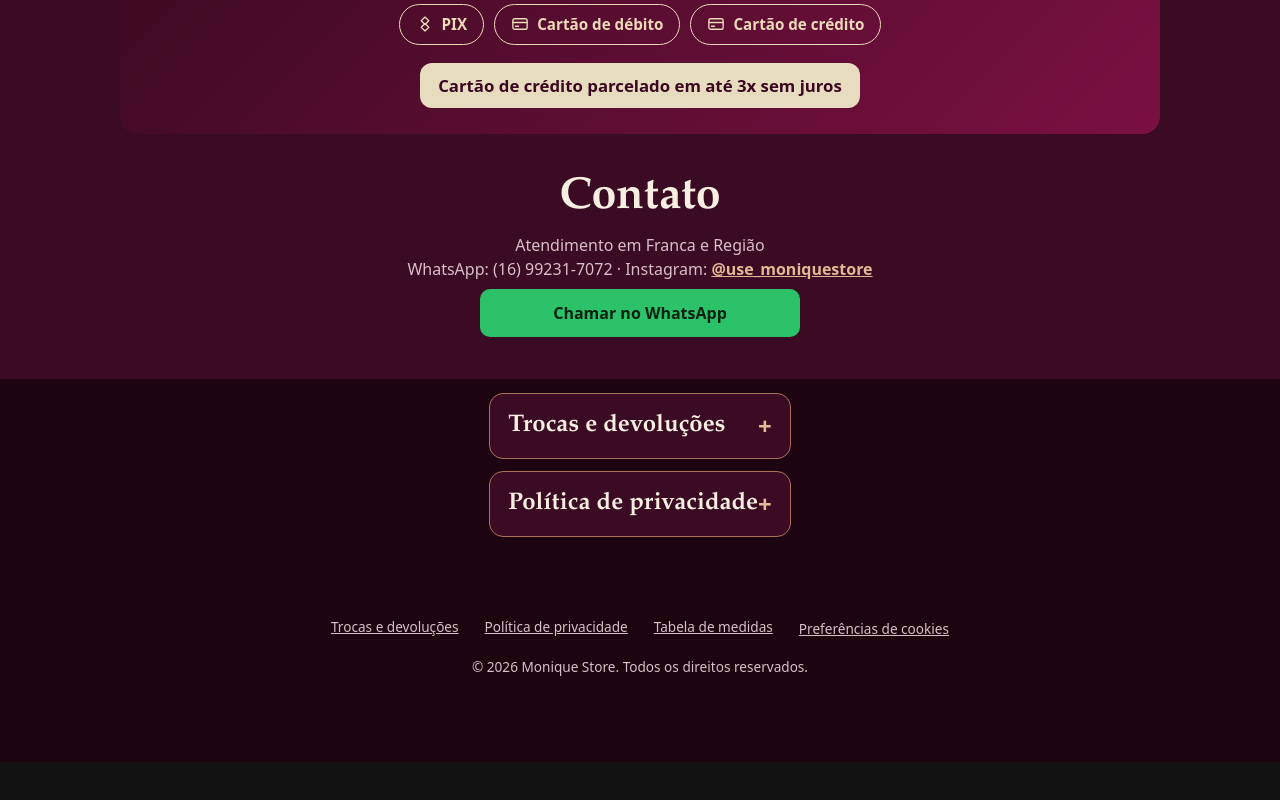
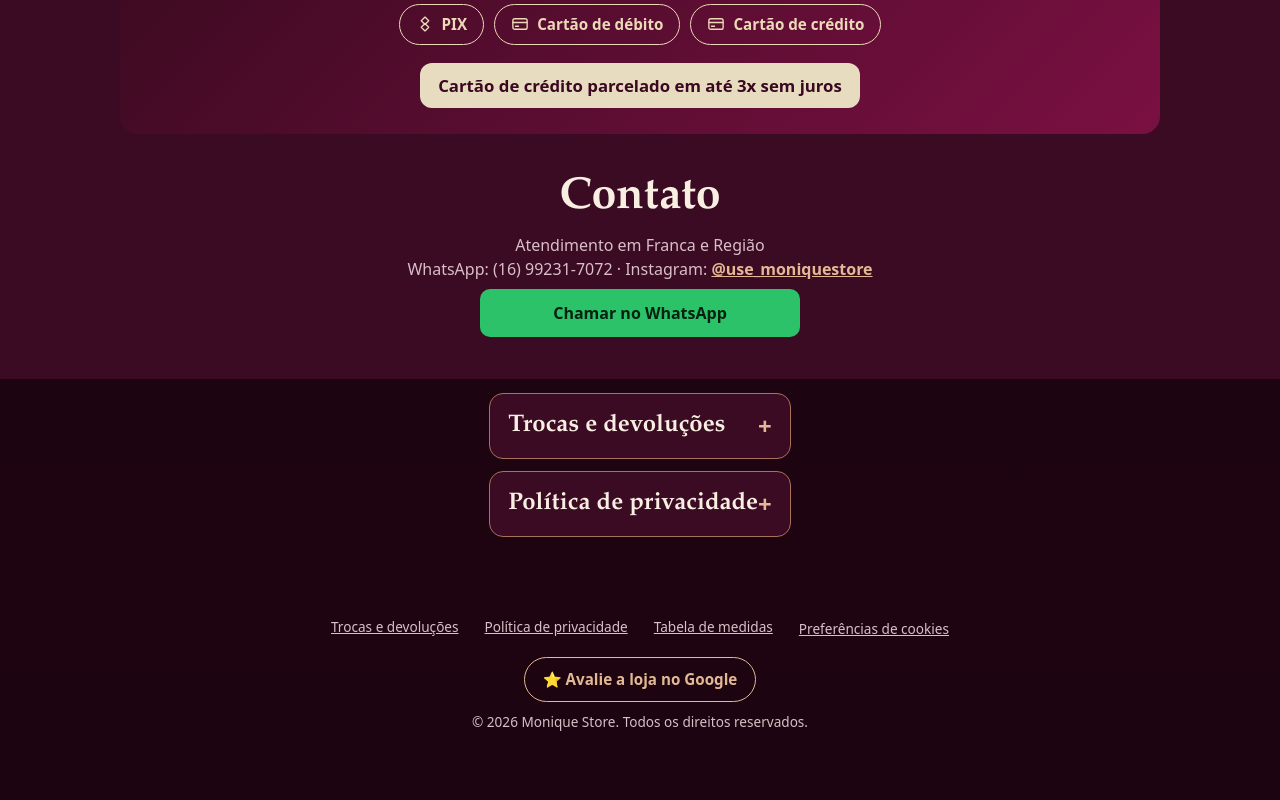
Before and after one commit to mateusoliveirateodoro21-sudo/MoniqueStore, a plain HTML site: page index.html in a window 1280 px wide. Shown: the part 9415-10215 px from the top of the page. Before the commit the page ends 10177 px from the top, so only its background shows below. Drawn offline with Linux system fonts and the light colour scheme.

Commit message:
Link 'Avalie a loja no Google' no rodapé
Co-Authored-By: Claude Sonnet 5.5 <noreply@anthropic.com>
Claude-Session: https://claude.ai/code/session_015bFD7Wfg94AeXMYJjSjj5k

```diff
--- a/index.html
+++ b/index.html
@@ -2,7 +2,7 @@
 <html lang="pt-BR">
 <head>
 <meta charset="utf-8">
-<meta http-equiv="Content-Security-Policy" content="default-src 'self'; script-src 'self' 'sha256-sedA7qIWm9eUaYFoU7M5SGoWOUjh46AtJZu88KBv0jA=' 'sha256-w8aPsyZPn+O6EUz8BXctA1ZORvvKMJnAf1PfKu3osNU=' https://*.googletagmanager.com; style-src 'self' 'unsafe-inline' https://fonts.googleapis.com; font-src https://fonts.gstatic.com; img-src 'self' data: https://*.google-analytics.com https://*.googletagmanager.com https://*.g.doubleclick.net https://*.google.com; connect-src https://*.analytics.google.com https://*.google-analytics.com https://*.googletagmanager.com https://*.g.doubleclick.net https://*.google.com; frame-src 'none'; object-src 'none'; base-uri 'none'; form-action 'none'; upgrade-insecure-requests">
+<meta http-equiv="Content-Security-Policy" content="default-src 'self'; script-src 'self' 'sha256-sedA7qIWm9eUaYFoU7M5SGoWOUjh46AtJZu88KBv0jA=' 'sha256-jqlJOJVPlKsqpW2lMfL8hfF1j0BaaLZtws4cdir5Ass=' https://*.googletagmanager.com; style-src 'self' 'unsafe-inline' https://fonts.googleapis.com; font-src https://fonts.gstatic.com; img-src 'self' data: https://*.google-analytics.com https://*.googletagmanager.com https://*.g.doubleclick.net https://*.google.com; connect-src https://*.analytics.google.com https://*.google-analytics.com https://*.googletagmanager.com https://*.g.doubleclick.net https://*.google.com; frame-src 'none'; object-src 'none'; base-uri 'none'; form-action 'none'; upgrade-insecure-requests">
 <!-- Google tag (gtag.js) -->
 <script async src="https://www.googletagmanager.com/gtag/js?id=G-2LC7Z88XGG"></script>
 <script>
@@ -275,6 +275,9 @@ body::before{content:"";position:fixed;inset:0 0 auto;height:env(safe-area-inset
 .acc-b ul{padding-left:20px;margin:4px 0}
 .acc-b b{color:var(--text)}
 .acc-b .upd{font-size:.8rem;margin-top:16px}
+.avalie{text-align:center;margin:6px 0 10px}
+.avalie a{display:inline-block;color:var(--accent);font-weight:700;font-size:.95rem;text-decoration:none;border:1px solid var(--accent);border-radius:999px;padding:10px 18px;min-height:40px}
+.avalie a:hover{text-decoration:underline}
 .flinks{display:flex;flex-wrap:wrap;gap:2px 18px;justify-content:center;margin-bottom:8px}
 .flinks a,.linkbtn{color:var(--muted);font:inherit;font-size:.85rem;text-decoration:underline;background:none;border:0;padding:8px 4px;cursor:pointer;min-height:40px}
 .flinks a:focus-visible,.linkbtn:focus-visible{outline:3px solid var(--accent);outline-offset:2px}
@@ -671,6 +674,7 @@ body::before{content:"";position:fixed;inset:0 0 auto;height:env(safe-area-inset
 </div>
 <footer><div class="wrap">
   <nav class="flinks" aria-label="Informações da loja"><a href="#trocas">Trocas e devoluções</a><a href="#privacidade">Política de privacidade</a><a href="#medidas">Tabela de medidas</a><button type="button" class="linkbtn" id="cookiePref">Preferências de cookies</button></nav>
+  <p class="avalie" id="avalieP" hidden><a id="avaliar" target="_blank" rel="noopener noreferrer">⭐ Avalie a loja no Google</a></p>
   <p class="ident" id="ident" hidden></p>
   <p class="fretenota" id="freteNota" hidden></p>
   <p class="natal-f">🎄 Boas festas! A Monique Store deseja um Feliz Natal.</p>
@@ -725,6 +729,7 @@ var CONFIG = {
   cidade: "Atendimento em Franca e Região",
   instagram: "@use_moniquestore",
   site: "https://usemoniquestore.com.br/",
+  avaliar: "https://g.page/r/CTirRiXzAjF5EAI/review", /* link de avaliação do Google Meu Negócio */
   razaoSocial: "", cnpj: "", endereco: "", email: "", /* identificação da loja: aparece no rodapé quando preenchida */
   blackFriday: true, blackFridayAte: "2026-11-30", promoPct: 10, bfEstilo: "vinho", freteGratis: 0, banner: true, /* estilo da Black Friday: "vinho" (vinho e dourado), "classico" (preto e amarelo), "discreto" ou "elegante"; freteGratis = valor mínimo do frete grátis (0 desliga); banner = false esconde o banner */ /* promoPct: % de desconto automático em todas as peças durante a Black Friday (0 = sem desconto) */ /* tema Black Friday: troque para false para desligar; some sozinho depois da data */
   natal: true, natalDe: "2026-12-01", natalAte: "2026-12-27", /* tema de Natal: só começa em natalDe (depois da Black Friday) */
@@ -1562,6 +1567,7 @@ window.addEventListener("hashchange", openAcc);
 document.querySelectorAll(".flinks a, .acc-link").forEach(function(a){
   a.addEventListener("click", function(){ var d = document.getElementById(a.getAttribute("href").slice(1)); if(d && d.tagName === "DETAILS") d.open = true; });
 });
+if(CONFIG.avaliar){ var av = document.getElementById("avaliar"); av.href = CONFIG.avaliar; document.getElementById("avalieP").hidden = false; }
 var idp = [CONFIG.razaoSocial, CONFIG.cnpj ? "CNPJ/CPF " + CONFIG.cnpj : "", CONFIG.endereco, CONFIG.email].filter(Boolean).join(" · ");
 if(idp){ var idEl = document.getElementById("ident"); idEl.textContent = idp; idEl.hidden = false; }
 /* vista no celular: 2 peças lado a lado ou 1 por vez */
```
